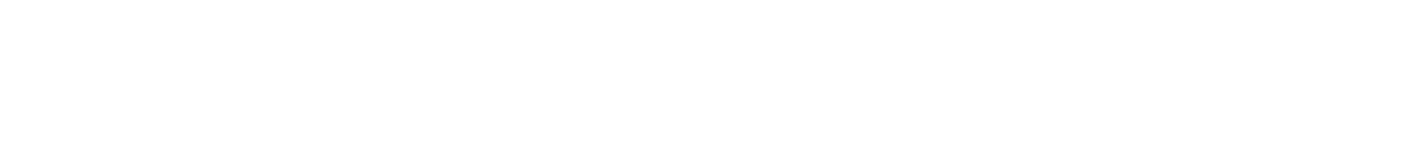
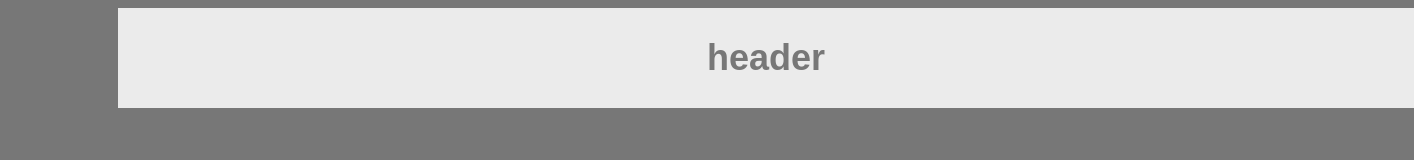
Before and after one commit to mariorents/HW-Wireframe, a plain HTML site: page 1stHWAssignment.html in a window 1280 px wide. Shown: the whole page, 1414 px wide, since content can reach past the window. Drawn offline with Linux system fonts and the light colour scheme.

Commit message:
Got header piece on there for starters

```diff
--- /dev/null
+++ b/1stHWAssignment.css
@@ -0,0 +1,18 @@
+body {
+    font-family: arial;
+    color: #777;
+    background: #777;
+    font-size: 18px;
+    width: 960px;
+}
+
+h1 {
+    text-align: center;
+    background-color:#ebebeb;
+    margin: auto;
+    line-height: 100px;
+    color: #777;
+    width: 135%;
+    position: relative;
+    right: -110px;
+}
--- a/1stHWAssignment.html
+++ b/1stHWAssignment.html
@@ -4,9 +4,12 @@
             <meta charset="UTF-8">
             <meta name="viewport" content="width=device-width, initial-scale=1.0">
             <meta http-equiv="X-UA-Compatible" content="ie=edge">
+            <link rel="stylesheet" type="text/css" href="1stHWAssignment.css">
             <title>Document</title>
         </head>
     <body>
-
+         <header>
+          <h1>header</h1>
+        </header>
     </body>
 </html>
```
Lines whose indentation alone changed are shown as unchanged.
